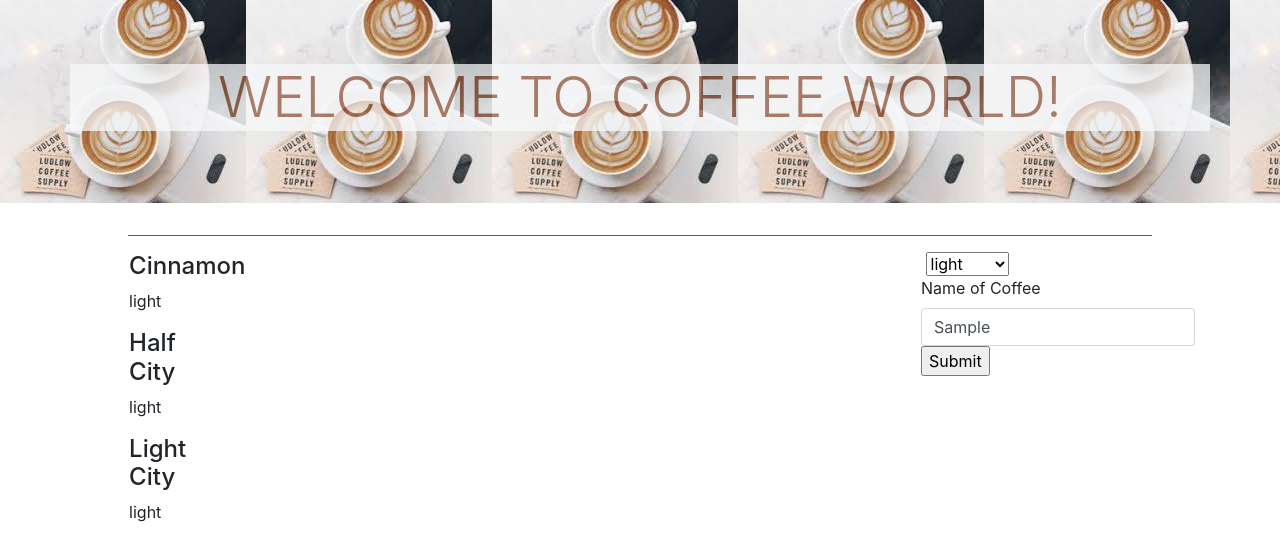
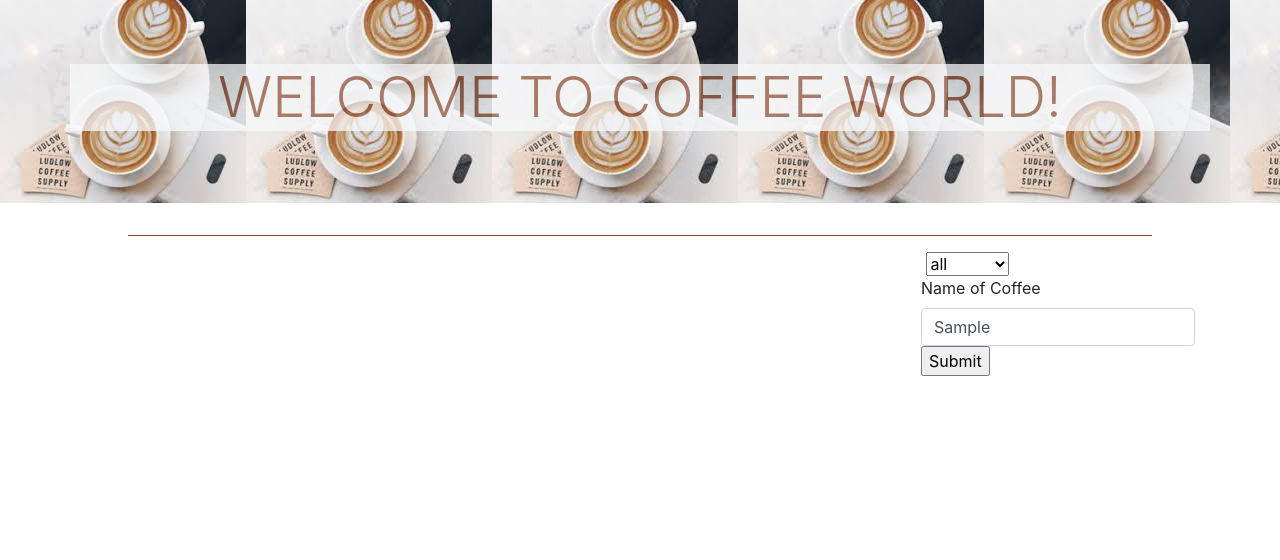
Before and after one commit to mag-alejandro-rodney/mag-alejandro-rodney-coffee-project, a plain HTML site: page index.html in a window 1280 px wide. Both pictures are taken after typing "Sample" into the empty fields and a click on the input 955 px from the left and 361 px from the top of the page. Drawn offline with nearby package versions, Linux system fonts and the light colour scheme.

Commit message:
Basic Todos completed

```diff
--- a/coffee-project.js/main.js
+++ b/coffee-project.js/main.js
@@ -42,11 +42,11 @@ function coffeeSearch() {
             console.log(searchArr);
         }
     });
+    tbody.innerHTML = renderCoffees(searchArr);
 }
 
-function showCoffee(){
-    dispatchEvent()
-}
+
+
 
 // from http://www.ncausa.org/About-Coffee/Coffee-Roasts-Guide
 var coffees = [
@@ -69,9 +69,11 @@ var coffees = [
 var tbody = document.querySelector('#coffees');
 var submitButton = document.querySelector('#submit');
 var roastSelection = document.querySelector('#roast-selection');
-var coffeeSelect = document.querySelector('#input-coffee-name');
+// var coffeeSelect = document.querySelector('#input-coffee-name');
+var userCoffeeInput = document.querySelector('#input-coffee-name');
 
-coffeeSelect.addEventListener('input', coffeeSearch);
+userCoffeeInput.addEventListener('input', coffeeSearch);
+// coffeeSelect.addEventListener('input', coffeeSearch);
 
 tbody.innerHTML = renderCoffees(coffees);
 
--- a/index.html
+++ b/index.html
@@ -31,6 +31,7 @@
         <form>
             <label for="roast-selection"></label>
             <select id="roast-selection">
+                <option>all</option>
                 <option>light</option>
                 <option>medium</option>
                 <option>dark</option>
```
